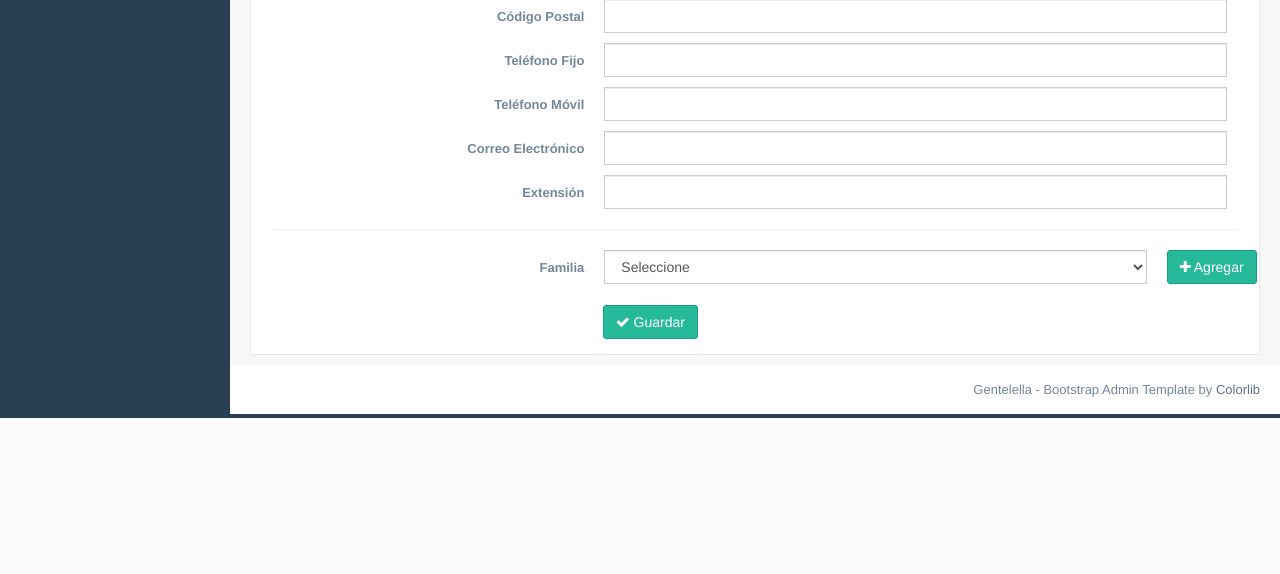
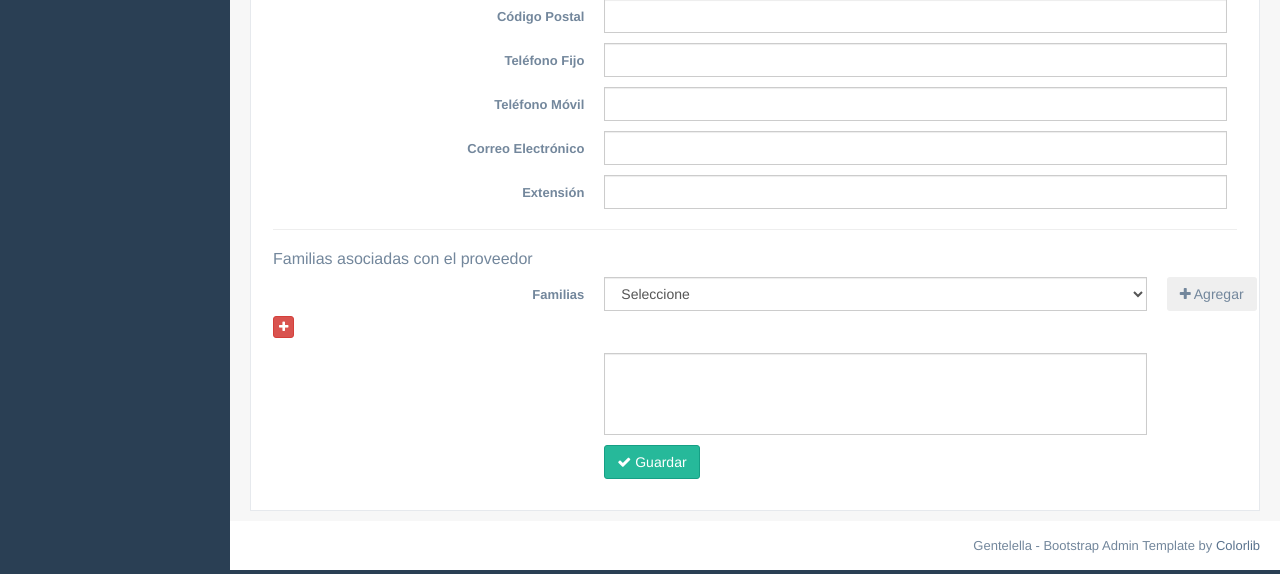
Before and after one commit to ruben-barraza/adquisiciones, a CodeIgniter app: page /database/index.php/proveedor/add in a window 1280 px wide. Shown: the part 1684-2258 px from the top of the page. Before the commit the page ends 2102 px from the top, so only its background shows below. Run offline with CodeIgniter, Linux system fonts and the light colour scheme; data that the repository does not hold is empty; some libraries are stand-ins or nearby versions.

Commit message:
Agregar combobox a select mutiple
Todavía no funciona

```diff
--- a/application/views/proveedor/add.php
+++ b/application/views/proveedor/add.php
@@ -327,11 +327,16 @@
 							<input type="text" name="extension3" value="<?php echo $this->input->post('extension3'); ?>" class="form-control" id="extension3" />
 						</div>
 					</div>
+
+					<!-- Sección para agregar las familias asociadas con el proveedor -->
+
 					<hr />
+					<h4>Familias asociadas con el proveedor</h4>
+
 					<div class="form-group">
-                        <label for="idFamilia" class="col-md-4 control-label">Familia</label>
+                		<label for="idFamilia" class="col-md-4 control-label">Familias</label>
                         <div class="col-md-7">
-                                    <select name="idFamilia" class="form-control">
+                        	<select id="idFamilia" name="idFamilia" class="form-control">
                             	<option value="0">Seleccione</option>
 									<?php
 										foreach ($familias as $i) {
@@ -340,15 +345,23 @@
 									?>
                             </select>
                         </div>
+
 						<div class="col-md-1">
-                                	<button type="submit" class="btn btn-success">
+                        	<button type="" id="agregarFamilia" class="btn">
 								<i class="fa fa-plus"></i> Agregar
 							</button>
                         </div>
-						</div>
+						<a title="Eliminar"  class="btn btn-danger btn-xs"><span class="fa fa-plus"></span></a>
 
 					</div>
 
+					<div class="form-group">
+                    	<label for="nombresFamilia" class="col-md-4 control-label"></label>
+                        	<div class="col-md-7">
+                            	<select multiple id="nombresFamilia" name="nombresFamilia" class="form-control">
+                                </select>
+                            </div>
+					</div>
 
 					<div class="form-group">
 						<div class="col-sm-offset-4 col-sm-8">
@@ -409,6 +422,16 @@
                 });
             });
         });
+
+		$("#agregarFamilia").click(function(){
+      		var names = $('#idFamilia').val();
+
+      		var newOption = $('<option></option>');
+      		newOption.val(names);
+      		newOption.html(names);
+      		$("#nombresFamilia").append(newOption);
+     	});
+
     });
 </script>
 
--- a/application/views/proveedor/edit.php
+++ b/application/views/proveedor/edit.php
@@ -337,12 +337,13 @@
 									?>
 								</select>
 							</div>
+
                             <div class="col-md-1">
                                 	<button type="submit" class="btn btn-success">
 										<i class="fa fa-plus"></i> Agregar
 									</button>
                             </div>
-						</div>
+					</div>
 
 					<div class="form-group">
 						<div class="col-sm-offset-4 col-sm-8">
```
Lines whose indentation alone changed are shown as unchanged.
